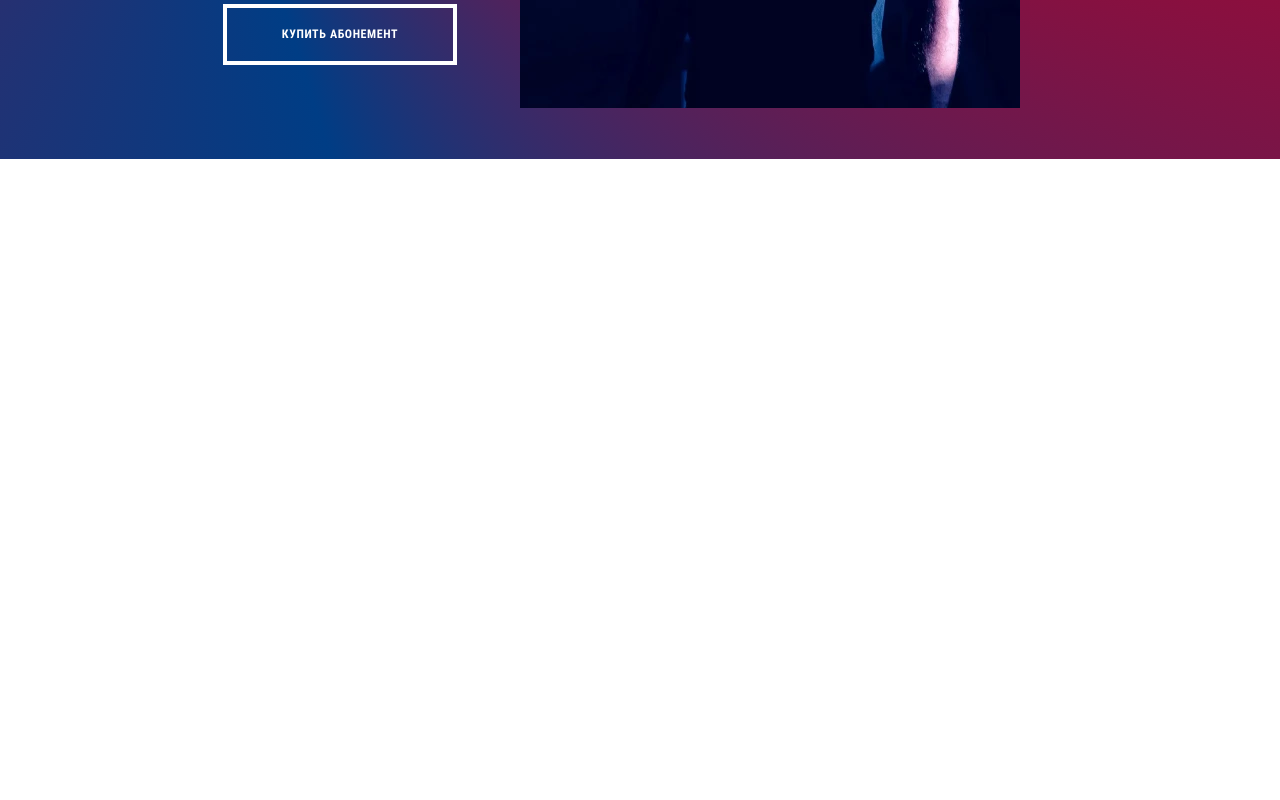
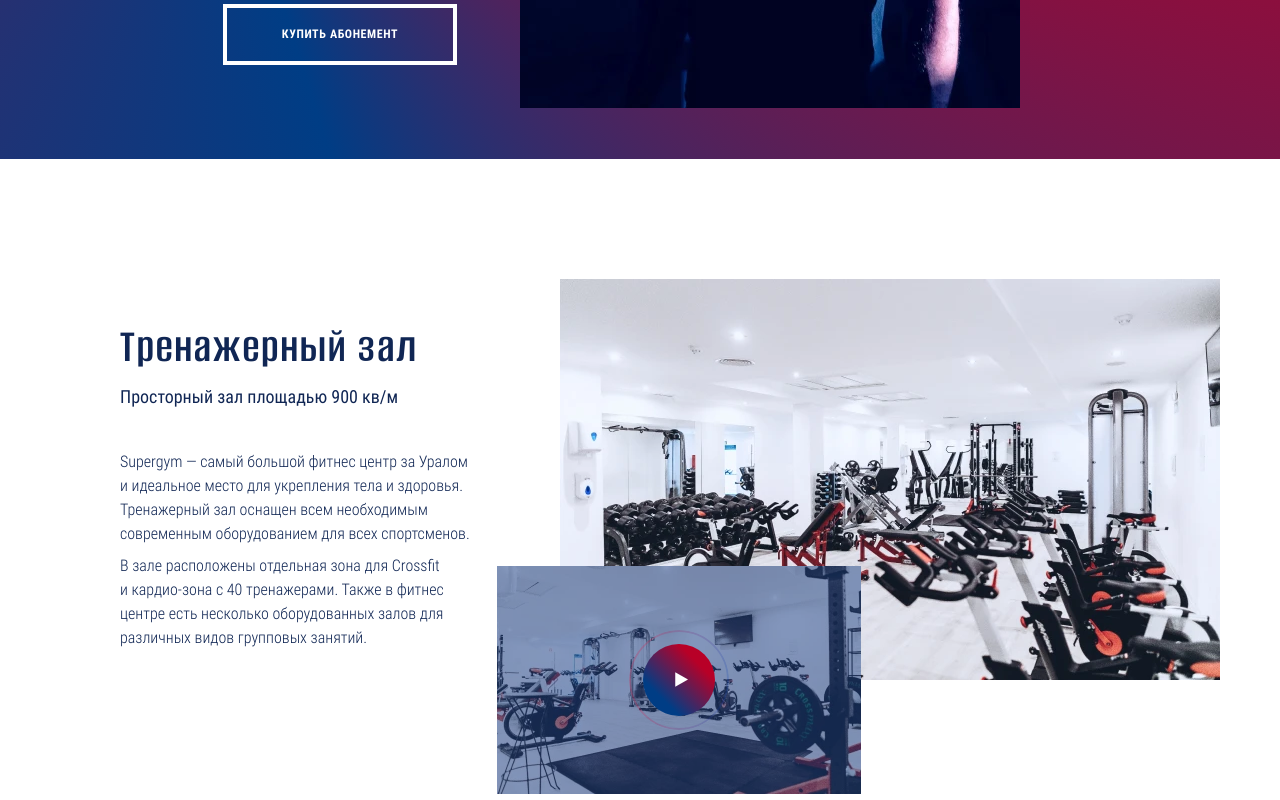
Before and after one commit to cinis-ad-cinis/supergym, a website built with webpack: page source/index.html in a window 1280 px wide. Shown: the part 499-1299 px from the top of the page. Before the commit the page ends 800 px from the top, so only its background shows below. Built offline with nearby package versions, Linux system fonts and the light colour scheme; files whose address does not match are found by name.

Commit message:
add about section, wip

```diff
--- a/source/index.html
+++ b/source/index.html
@@ -54,10 +54,43 @@
               </picture>
             </div>
           </div>
-
         </div>
       </header>
+
       <main>
+        <section class="about">
+          <div class="about__container container">
+            <div class="about__description">
+              <h2>Тренажерный зал</h2>
+              <p>Просторный зал площадью 900 кв/м</p>
+              <div class="about__text">
+                <p>Supergym&nbsp;&mdash; самый большой фитнес центр за&nbsp;Уралом и&nbsp;идеальное место для укрепления тела и&nbsp;здоровья. Тренажерный зал оснащен всем необходимым современным оборудованием для всех спортсменов.</p>
+                <p>В&nbsp;зале расположены отдельная зона для Crossfit и&nbsp;кардио-зона с&nbsp;40&nbsp;тренажерами. Также в&nbsp;фитнес центре есть несколько оборудованных залов для различных видов групповых занятий.</p>
+              </div>
+            </div>
+            <div class="about__media">
+              <div class="about__image-wrapper">
+                <picture>
+                  <source type="image/webp" srcset="./img/about-img.webp 1x, ./img/about-img@2x.webp 2x">
+                  <img class="about__image" src="./img/about-img.jpg" srcset="./img/about-img@2x.jpg" width="660" height="401" alt="Фотография тренажёрного зала.">
+                </picture>
+              </div>
+              <div class="about__video video">
+                <a class="video__link" href="https://www.youtube.com/watch?v=9TZXsZItgdw">
+                  <div class="video__overlay"></div>
+                  <picture>
+                    <source type="image/webp" srcset="./img/about-video.webp 1x, ./img/about-video@2x.webp 2x">
+                    <img class="video__cover" src="./img/about-video.jpg" srcset="./img/about-video@2x.jpg" alt="Обложка для видео с фотографией тренажерного зала.">
+                  </picture>
+                  <button class="video__button" type="button">
+                    <span class="visually-hidden">Воспроизвести видео.</span>
+                  </button>
+                </a>
+              </div>
+            </div>
+          </div>
+        </section>
+
       </main>
       <footer>
         <div class="container"></div>
--- /dev/null
+++ b/source/sass/blocks/about.scss
@@ -0,0 +1,73 @@
+.about {
+  padding: 120px 0;
+
+  @include vp-1199 {
+    padding: 100px 0;
+  }
+}
+
+.about__container {
+  display: grid;
+  grid-template-columns: 355px 1fr;
+  gap: 85px;
+  padding-left: 80px;
+
+  @include vp-1199 {
+    grid-template-columns: 1fr;
+    gap: 43px;
+  }
+}
+
+.about__description {
+  padding-top: 39px;
+
+  @include vp-1199 {
+    padding-top: 0;
+    text-align: center;
+  }
+}
+
+.about h2 {
+  margin: 0;
+  margin-bottom: 7px;
+  font-family: $ff-alumni;
+  font-weight: 600;
+  font-size: 48px;
+  line-height: 58px;
+  letter-spacing: 0.03em;
+
+  @include vp-1199 {
+    margin-left: -15px;
+    margin-bottom: 0;
+    font-size: 42px;
+    line-height: 50px;
+  }
+}
+
+.about p {
+  margin: 0;
+  margin-bottom: 40px;
+  font-family: $ff-roboto;
+  font-size: 18px;
+  line-height: 27px;
+}
+
+.about__text p {
+  margin: 0;
+  margin-bottom: 8px;
+  font-family: $ff-roboto;
+  font-weight: 300;
+  font-size: 16px;
+  line-height: 24px;
+}
+
+.about__media {
+  position: relative;
+}
+
+.about__video {
+  position: absolute;
+  bottom: 0;
+  left: -63px;
+  transform: translateY(50%);
+}
--- a/source/sass/blocks/header.scss
+++ b/source/sass/blocks/header.scss
@@ -35,12 +35,19 @@
 }
 
 .header__link {
+  position: relative;
   font-family: $ff-alumni;
   font-weight: 600;
   font-size: 26px;
   line-height: 31px;
   letter-spacing: 0.03em;
   color: $color-default-white;
+  align-self: flex-start;
+  transition: transform $trans-default;
+
+  @include hover-focus {
+    transform: scale(1.1);
+  }
 
   @include vp-1199 {
     font-weight: 700;
--- a/source/sass/blocks/info.scss
+++ b/source/sass/blocks/info.scss
@@ -144,6 +144,12 @@
   color: $color-default-white;
   border: 4px solid $color-default-white;
   user-select: none;
+  transition: background-color $trans-default;
+
+  @include hover-focus {
+    color: $color-saphire;
+    background-color: $color-default-white;
+  }
 
   @include vp-1199 {
     width: 187px;
--- /dev/null
+++ b/source/sass/blocks/video.scss
@@ -0,0 +1,61 @@
+.video {
+  width: 364px;
+  height: 228px;
+}
+
+.video__overlay {
+  position: absolute;
+  width: 100%;
+  height: 100%;
+  background-color: $color-dark-cerulean-opacity;
+  z-index: 1;
+}
+
+// .video__button {
+//   position: absolute;
+//   top: 50%;
+//   left: 50%;
+//   transform: translate(-50%, -50%);
+//   z-index: 1;
+//   display: flex;
+//   justify-content: center;
+//   align-items: center;
+//   width: 72px;
+//   height: 72px;
+//   padding: 14px;
+//   border-radius: 50%;
+//   border: none;
+//   background: $blue-to-red;
+//   cursor: pointer;
+
+//   &::before {
+//     content: "";
+//     position: absolute;
+//     top: 50%;
+//     left: 50%;
+//     transform: translate(-50%, -50%);
+//     width: 17px;
+//     height: 17px;
+//     background-image: url("../img/sprite/button-play.svg");
+//     background-repeat: no-repeat;
+//     background-position: right;
+//   }
+// }
+
+.video__button {
+  position: absolute;
+  top: 50%;
+  left: 50%;
+  transform: translate(-50%, -50%);
+  z-index: 1;
+  display: block;
+  width: 100px;
+  height: 100px;
+  padding: 0;
+  background-color: transparent;
+  background-image: url("../img/svg/video-button.svg");
+  background-repeat: no-repeat;
+  border-radius: 50%;
+  border: none;
+  cursor: pointer;
+}
--- a/source/sass/style.scss
+++ b/source/sass/style.scss
@@ -23,6 +23,8 @@
 @import "blocks/header";
 @import "blocks/logo";
 @import "blocks/info";
+@import "blocks/about";
+@import "blocks/video";
 // ---------------------------------
 
 // ❗❗❗ запрещено использовать изображения в css, касается как jpg \ png, так и svg
```
Also changed, not shown: build/css/style.css, build/css/style.min.css, build/img/svg/Group 2.svg (added), build/img/svg/video-button.svg (added), build/index.html, source/img/svg/video-button.svg (added), 1 other file.
